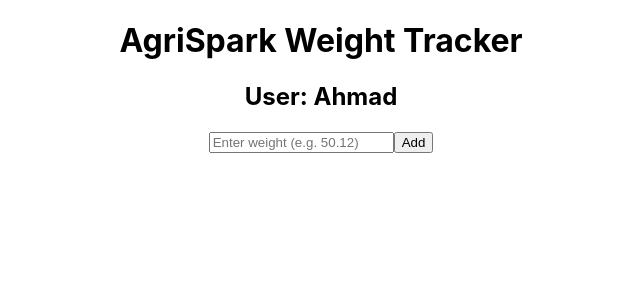
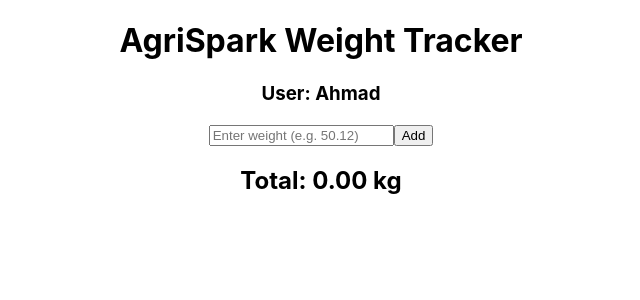
Before and after one commit to nathwood/agri, a React (Create React App) app: page / in a window 1280 px wide. Shown: the top 300 px of the page, without its empty margins (319-959 px from the left). Built offline with nearby package versions, Linux system fonts and the light colour scheme.

Commit message:
calculate total function

```diff
--- a/src/App.js
+++ b/src/App.js
@@ -7,18 +7,27 @@ function App() {
 
   // State variables
   const [weights, setWeights] = useState([]);
+  const [total, setTotal] = useState(0);
 
   // Local storage
   useEffect( () => {
     const savedWeights = JSON.parse(localStorage.getItem('weights')) || [];
     setWeights(savedWeights);
+    calculateTotal(savedWeights);
   }, []);
+
+  // Function to calculate total
+  const calculateTotal = (weightList) => {
+    const sum = weightList.reduce((acc, curr) => acc + parseFloat(curr), 0).toFixed(2);
+    setTotal(sum);
+  };
 
   // Function to add weight
   const addWeight = (newWeight) => {
     const updatedWeights = [...weights, newWeight];
     setWeights(updatedWeights);
     localStorage.setItem('weights', JSON.stringify(updatedWeights));
+    calculateTotal(updatedWeights);
   }
 
   // Function to update weight items
@@ -26,6 +35,7 @@ function App() {
     const updatedWeights = weights.map((weight, i) => (i === index ? newWeight : weight));
     setWeights(updatedWeights);
     localStorage.setItem('weights', JSON.stringify(updatedWeights));
+    calculateTotal(updatedWeights);
   };
 
   // Function to delete weight items
@@ -33,27 +43,28 @@ function App() {
     const updatedWeights = weights.filter((_, i) => i !== index);
     setWeights(updatedWeights);
     localStorage.setItem('weights', JSON.stringify(updatedWeights));
+    calculateTotal(updatedWeights);
   };
 
   // Function to clear entire list
   const clearAll = () => {
     setWeights([]);
     localStorage.removeItem('weights');
+    setTotal(0);
   }
 
   return (
     <div className="App">
-
       <h1>AgriSpark Weight Tracker</h1>
-      <h2>User: Ahmad</h2>
+      <h3>User: Ahmad</h3>
       <WeightInput addWeight = {addWeight} />
       <WeightList
         weights = {weights}
         updateWeight = {updateWeight}
         deleteWeight = {deleteWeight}
-        clearAll={clearAll}
+        clearAll = {clearAll}
       />
-
+      <h2>Total: {total} kg</h2>
     </div>
   );
 }
--- a/src/components/WeightInput.js
+++ b/src/components/WeightInput.js
@@ -3,14 +3,18 @@ import React, { useState } from 'react';
 const WeightInput = ({ addWeight }) => {
     const [inputValue, setInputValue] = useState('');
 
+    // Handle submit functionality
     const handleSubmit = (e) => {
         e.preventDefault();
         const formattedValue = parseFloat(inputValue).toFixed(2);
 
+        // Input validation
         if (!isNaN(formattedValue) && inputValue !== '') {
             addWeight(formattedValue);
             setInputValue('');
-        } else {
+        }
+        // Error prompt
+        else {
             alert('Please enter a valid number');
         }
     };
--- a/src/components/WeightList.js
+++ b/src/components/WeightList.js
@@ -55,6 +55,7 @@ const WeightList = ( {
                     <>
                         {weight} kg {" "}
                         <button onClick={() => handleEdit(index)}>Edit</button>
+                        {" "}
                         <button onClick={() => deleteWeight(index)}>Delete</button>
                     </>
                     )}
```
